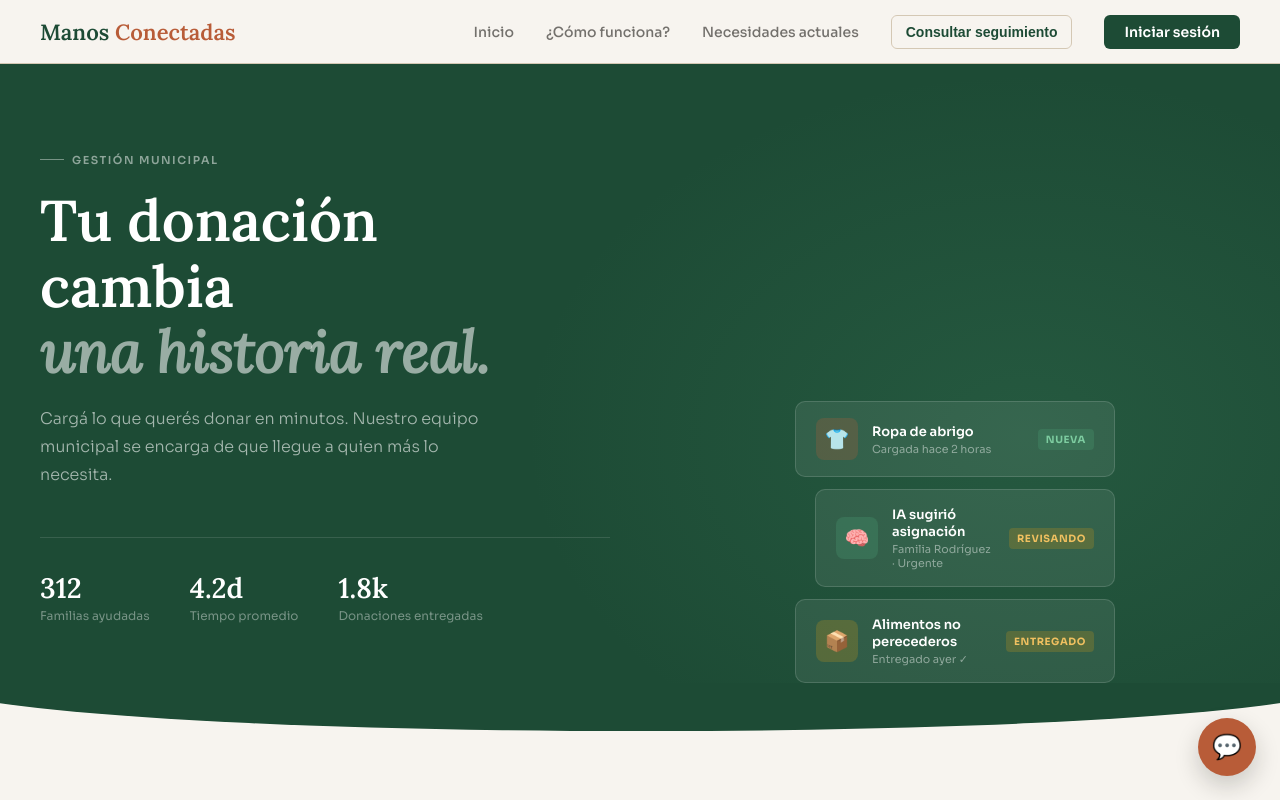
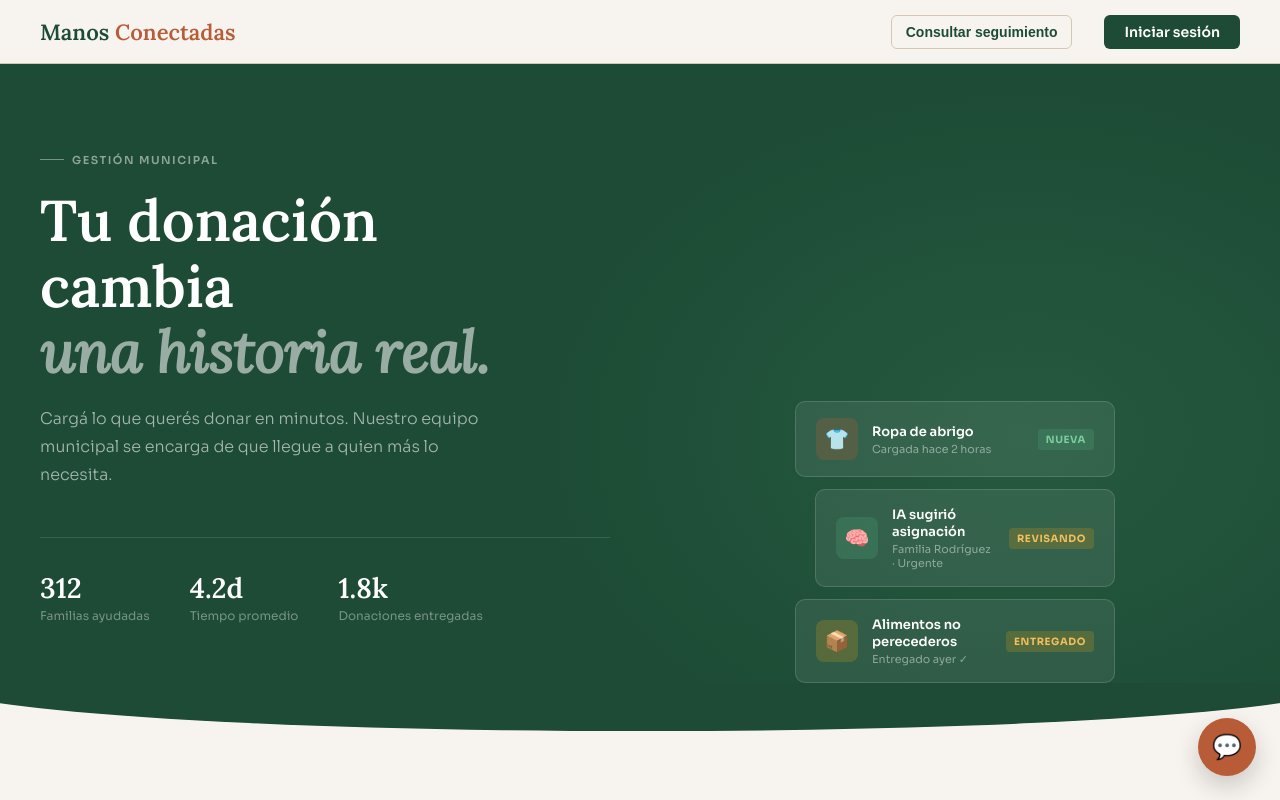
Before and after one commit to Fermaster19/ManosConectadas, a website: page index.html in a window 1280 px wide. Shown: the top 800 px of the page. Drawn offline with nearby package versions, Linux system fonts and the light colour scheme.

Commit message:
Simplifica navegación principal

```diff
--- a/index.html
+++ b/index.html
@@ -1348,11 +1348,7 @@ textarea { resize: vertical; min-height: 100px; }
 <nav>
   <div class="nav-logo">Manos<span> Conectadas</span></div>
   <div class="nav-end">
-    <ul class="nav-links">
-      <li><a href="#">Inicio</a></li>
-      <li><a href="#">¿Cómo funciona?</a></li>
-      <li><a href="#">Necesidades actuales</a></li>
-    </ul>
+
     <button class="nav-track-btn" id="btnOpenTrackingPanel" type="button">Consultar seguimiento</button>
     <a href="asistente-social.html" class="nav-cta">Iniciar sesión</a>
   </div>
```
